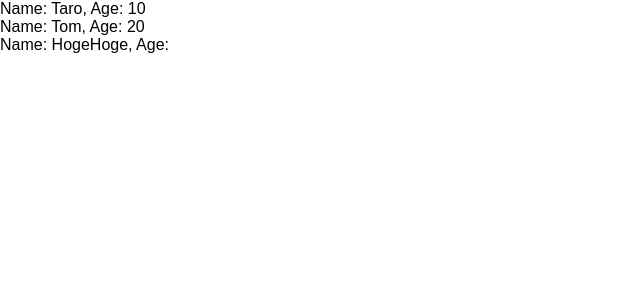
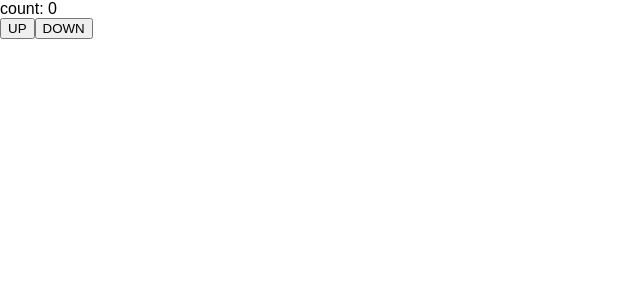
Before and after one commit to tama1105/udemy-react-redux-crud-application, a React (Create React App) app: page / in a window 1280 px wide. Shown: the top 300 px of the page, without its empty margins (0-640 px from the left). Built offline with nearby package versions, Linux system fonts and the light colour scheme.

Commit message:
state-test

```diff
--- a/package.json
+++ b/package.json
@@ -5,7 +5,9 @@
   "dependencies": {
     "react": "^16.4.1",
     "react-dom": "^16.4.1",
-    "react-scripts": "1.1.4"
+    "react-redux": "^5.0.7",
+    "react-scripts": "1.1.4",
+    "redux": "^4.0.0"
   },
   "scripts": {
     "start": "react-scripts start",
--- a/src/App.js
+++ b/src/App.js
@@ -1,49 +1,45 @@
 import React, { Component } from 'react';
 import PropTypes from 'prop-types';
 
-// class App extends Component {
-//   render() {
-//     const style = {
-//       color: "red"
-//     }
-//     return (
-//       <React.Fragment>
-//         <div style={style}>
-//           Hello, World
-//         </div>
-//        <div style={style}>
-//          Hello, World
-//        </div>
-//       </React.Fragment>
-//     );
-//   }
-// }
-
-const App = () => {
-  const profiles = [
-    { name: "Taro", age: 10 },
-    { name: "Tom", age: 20 },
-    { name: "HogeHoge"}
-  ]
-  return(
-    <div>
-      {
-        profiles.map((p, i) => {
-          return <User name={p.name} age={p.age} key={i}></User>
-        })
-      }
-    </div>
-  )
+class App extends Component {
+  render() {
+    const style = {
+      color: "red"
+    }
+    return (
+      <Counter />
+    );
+  }
 }
 
-const User = (props) => {
-  return <div>Name: {props.name}, Age: {props.age}</div>
+class Counter extends Component {
+  constructor(props){
+    super(props);
+    this.state = {
+      count: 0
+    }
+  }
+  countUpHandler = () => {
+    this.setState({
+      count: this.state.count + 1
+    })
+  }
+  countDownHandler = () => {
+    this.setState({
+      count: this.state.count - 1
+    })
+  }
+
+  render(){
+    return(
+      <React.Fragment>
+        <div>count: {this.state.count}</div>
+        <button onClick={this.countUpHandler}>UP</button>
+        <button onClick={this.countDownHandler}>DOWN</button>
+      </React.Fragment>
+    )
+  }
 }
 
-User.propTypes = {//型チェックできる
-  name: PropTypes.string,
-  // age: PropTypes.number//ageを記述してないことに対するエラーは表示されない
-  age: PropTypes.number.isRequired//ageは必須になる
-}
 
 export default App;
--- /dev/null
+++ b/src/actions/index.js
@@ -0,0 +1,6 @@
+{
+    type: "INCREMENT"
+}
+{
+    type: "DECREMEMT"
+}
```
Also changed, not shown: 1 other file (tests, documents, lock files or other folders).
